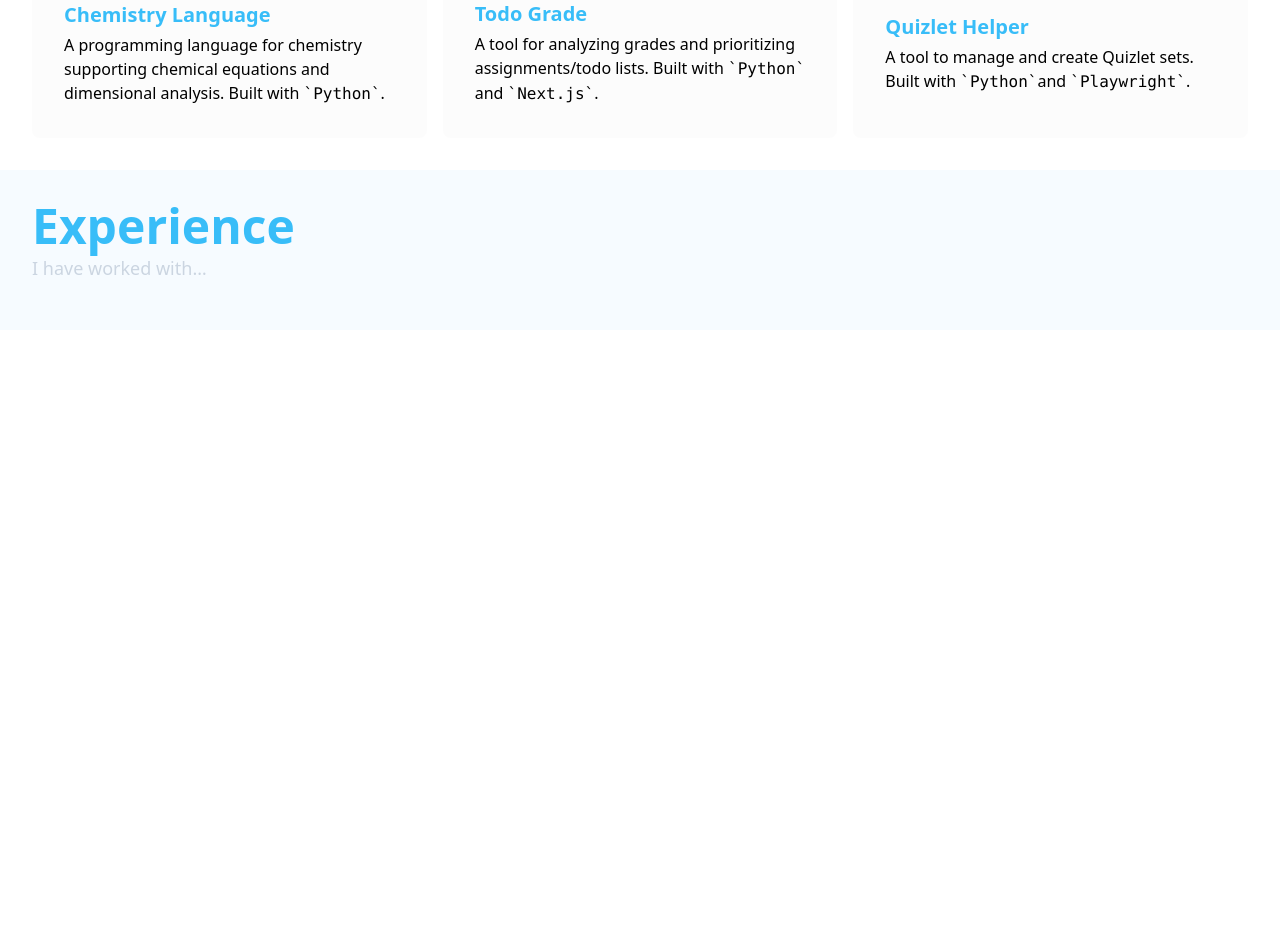
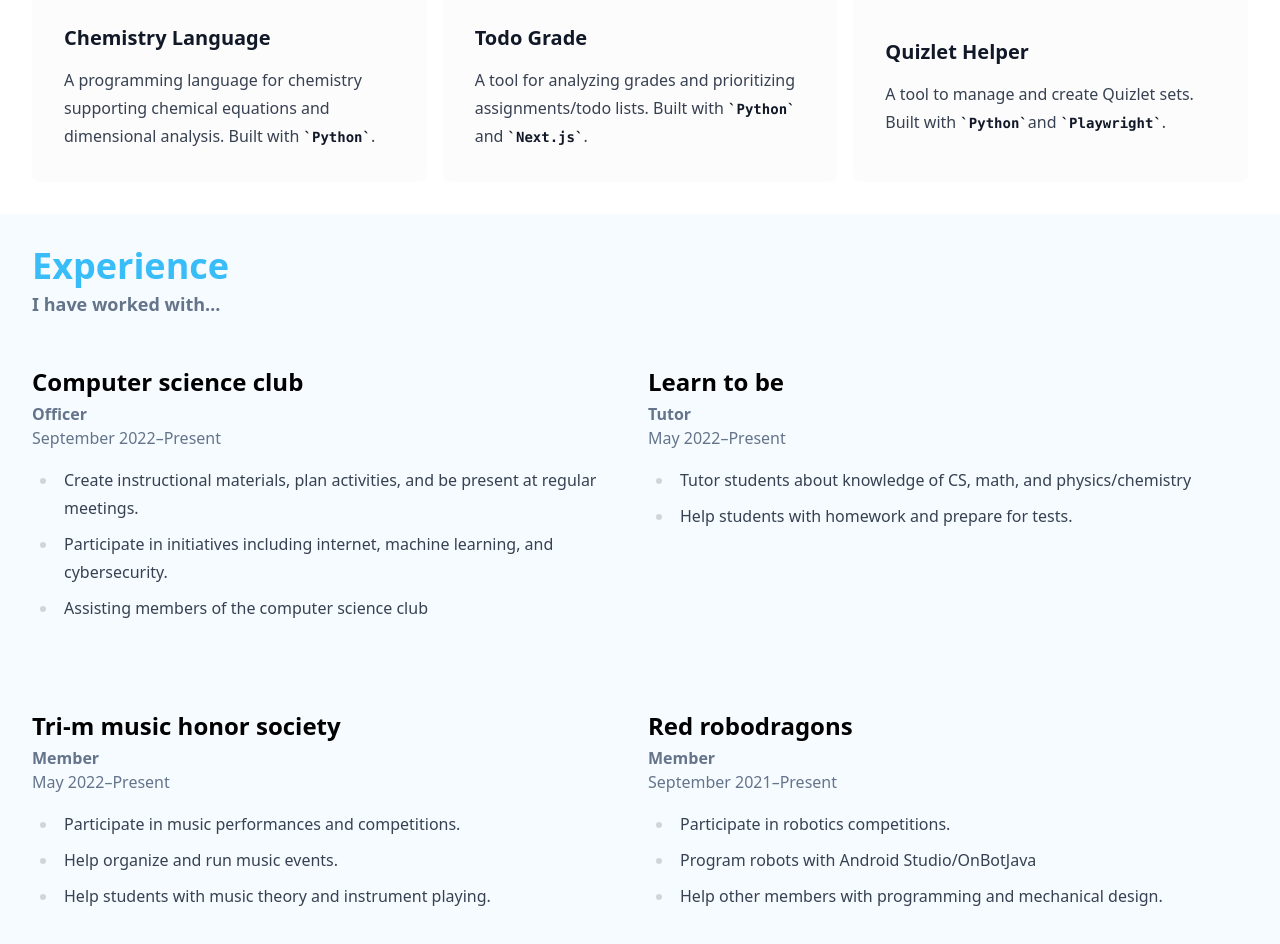
Before and after one commit to Yubo-Cao/yubo-cao.github.com, a Next.js app: page / in a window 1280 px wide. Shown: the part 1042-1986 px from the top of the page. Before the commit the page ends 1404 px from the top, so only its background shows below. Built offline with nearby package versions, Linux system fonts and the light colour scheme.

Commit message:
feat(about): add experience

```diff
--- /dev/null
+++ b/components/Experience.tsx
@@ -0,0 +1,56 @@
+import Section from "./Section";
+
+/**
+ * Format date.
+ * - 2022-09 -> September 2022
+ * - 2022-09-01 -> September 1, 2022
+ * - 09-01 -> September 1
+ * @param date A date in the format YYYY-MM-DD/YYYY-MM/MM-DD
+ * @returns A date in the format B (D,)? YYYY
+ */
+function formatDate(date: string): string {
+    const [year, month, day] = date.split('-').map(s => parseInt(s, 10));
+    const months = ['January', 'February', 'March', 'April', 'May', 'June', 'July', 'August', 'September', 'October', 'November', 'December'];
+    if (day) {
+        return `${months[month - 1]} ${day}, ${year}`;
+    } else {
+        return `${months[month - 1]} ${year}`;
+    }
+}
+
+/**
+ * Capitalize a string.
+ * @param str the string to capitalize
+ * @returns the capitalized string
+ */
+function capitlize(str: string): string {
+    return str.toUpperCase().substring(0, 1) + str.toLowerCase().substring(1, str.length);
+}
+
+export default function Experience(props: {
+    title: string,
+    company: string,
+    start: string,
+    end?: string,
+    children?: React.ReactNode
+}) {
+    let title = props.title,
+        company = props.company,
+        start = formatDate(props.start),
+        end = props.end ? formatDate(props.end) : 'Present';
+    return (
+        <Section
+            title={capitlize(company)}
+            subtitle={
+                <>
+                    <p className="font-semibold text-base"> {capitlize(title)} </p>
+                    <p className="font-light text-base"> {`${start}–${end}`} </p>
+                </>
+            }
+            level={3}
+            contentClassName="prose"
+        >
+            {props.children}
+        </Section >
+    )
+}
--- a/components/Project.tsx
+++ b/components/Project.tsx
@@ -57,9 +57,9 @@ export default function Project(props: {
                     <Image src={props.image} alt={props.title} width={size} height={size} />
                 }
             </div>
-            <div className="flex-1 basis-64">
-                <h3 className='text-xl font-bold text-primary-400 mb-1'>{props.title}</h3>
-                <div className="text-base font-light flex-1">
+            <div className="flex-1 basis-64 prose">
+                <h3>{props.title}</h3>
+                <div className="flex-1">
                     {description && <p>{description}</p>}
                     {
                         typeof props.children === "object" &&
--- a/components/Section.tsx
+++ b/components/Section.tsx
@@ -4,8 +4,8 @@ export default function Section(props: {
     id?: string,
     className?: string,
     contentClassName?: string,
-    title?: string,
-    subtitle?: string,
+    title?: string | React.ReactNode,
+    subtitle?: string | React.ReactNode,
     level?: 1 | 2 | 3 | 4 | 5 | 6,
     children?: React.ReactNode
 }) {
@@ -19,8 +19,8 @@ export default function Section(props: {
         throw new Error("Subtitle must have a title.");
     const styles: { [key: string]: string } = {
         h1: "text-6xl font-black text-primary-400",
-        h2: "text-5xl font-bold text-primary-400",
-        h3: "text-4xl font-medium text-primary-300",
+        h2: "text-4xl font-bold text-primary-400",
+        h3: "text-2xl font-semibold",
         h4: "text-3xl",
         h5: "text-2xl",
         h6: "text-xl"
@@ -32,6 +32,7 @@ export default function Section(props: {
             child = parent?.firstChild,
             idx = 0;
         if (!child) return;
+        if (parent?.tagName !== "MAIN") return;
         while (true) {
             if (child.nodeType === Node.ELEMENT_NODE) idx++;
             if (child === section || !child.nextSibling) break;
@@ -61,7 +62,7 @@ export default function Section(props: {
             }
             {
                 subtitle !== "" &&
-                <p className="text-lg text-slate-300">{subtitle}</p>
+                <p className="text-lg font-semibold text-slate-500">{subtitle}</p>
             }
             {
                 // if this is a even section, draw a full width line
--- a/pages/index.tsx
+++ b/pages/index.tsx
@@ -2,13 +2,14 @@ import Image from 'next/image'
 import Header from '../components/Header'
 import Project from '../components/Project'
 import Section from '../components/Section'
+import Experience from '../components/Experience'
 
 export default function Home() {
   return (
     <>
       <Header active="Home" />
       <main className='m-4 md:m-8 flex flex-col'>
-        <Section className='pb-0' contentClassName="flex gap-4 items-center justify-center max-md:flex-col max-md:p-8">
+        <Section className='pb-0' contentClassName="flex gap-4 items-center justify-center max-md:flex-col p-4">
           <Image
             src="/about/yubo.png"
             alt="Yubo's Figure"
@@ -18,7 +19,7 @@ export default function Home() {
           />
           <div className='flex flex-col gap-2 basis-48 flex-1 md:mx-16' style={{ flexGrow: 3 }}>
             <h1 className='text-7xl font-black bg-clip-text text-transparent bg-gradient-to-r from-primary-500 to-indigo-500'>Yubo Cao</h1>
-            <p className='text-lg'>
+            <p className='text-lg prose'>
               As a sophomore in high school, programming and artificial
               intelligence are two of my passions. My GPA is 4.0 out of
               4.0 and I attend the Gwinnett School of Mathematics,
@@ -53,8 +54,35 @@ export default function Home() {
             and <code>Playwright</code>.
           </Project>
         </Section>
-        <Section title="Experience" subtitle="I have worked with…" contentClassName='grid gap-4 grid-cols-fit-80'>
-
+        <Section title="Experience" subtitle="I have worked with…" contentClassName='grid gap-4 grid-cols-fit-128 max-sm:grid-cols-fit-64'>
+          <Experience title="officer" company="Computer Science Club" start="2022-09">
+            <ul>
+              <li>Create instructional materials, plan activities, and be present at regular meetings.</li>
+              <li>Participate in initiatives including internet, machine learning, and cybersecurity.</li>
+              <li>Assisting members of the computer science club</li>
+            </ul>
+          </Experience>
+          <Experience title="tutor" company='Learn to be' start='2022-05'>
+            <ul>
+              <li>Tutor students about knowledge of CS, math, and physics/chemistry</li>
+              <li>Help students with homework and prepare for tests.</li>
+            </ul>
+          </Experience>
+          <Experience title="member" company='Tri-M music honor society' start='2022-05'>
+            <ul>
+              <li>Participate in music performances and competitions.</li>
+              <li>Help organize and run music events.</li>
+              <li>Help students with music theory and instrument playing.</li>
+            </ul>
+          </Experience>
+          {/* Red robodragons */}
+          <Experience title="member" company='Red Robodragons' start='2021-09'>
+            <ul>
+              <li>Participate in robotics competitions.</li>
+              <li>Program robots with Android Studio/OnBotJava</li>
+              <li>Help other members with programming and mechanical design.</li>
+            </ul>
+          </Experience>
         </Section>
       </main>
     </>
--- a/styles/globals.sass
+++ b/styles/globals.sass
@@ -1,12 +1,3 @@
 @tailwind base
 @tailwind components
 @tailwind utilities
-
-code
-    @apply font-mono
-
-    &::before
-        content: "`"
-
-    &::after
-        content: "`"
--- a/tailwind.config.js
+++ b/tailwind.config.js
@@ -28,6 +28,12 @@ module.exports = {
       colors: {
         'primary': primary[500],
       },
+      spacing: {
+        '102': '26rem',
+        '128': '32rem',
+        '144': '36rem',
+        '160': '40rem',
+      },
       backgroundColor: theme => ({
         ...theme('colors'),
         ...primaryColors,
@@ -50,11 +56,10 @@ module.exports = {
       }),
       gridTemplateColumns: (theme) => {
         const spacing = theme("spacing");
-
         return Object.keys(spacing).reduce((accumulator, spacingKey) => {
           return {
             ...accumulator,
-            [`fit-${spacingKey}`]: `repeat(auto-fit, minmax(${spacing[spacingKey]}, 1fr))`,
+            [`fit-${spacingKey}`]: `repeat(auto-fit,minmax(${spacing[spacingKey]}, 1fr))`,
           };
         }, {});
       },
```
